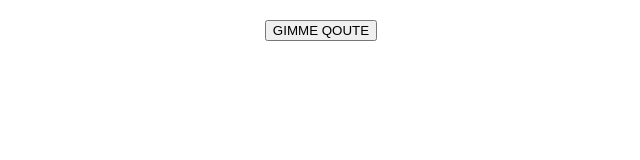
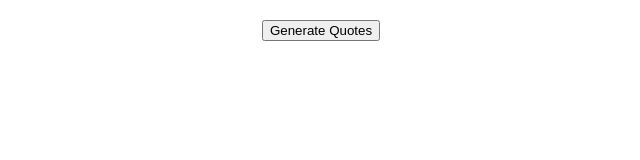
Before and after one commit to Mwagiru/Phase-3-frontend, a React (Create React App) app: page / in a window 1280 px wide. Shown: the top 160 px of the page, without its empty margins (319-959 px from the left). Built offline with nearby package versions, Linux system fonts and the light colour scheme.

Commit message:
Change button value

```diff
--- a/src/App.js
+++ b/src/App.js
@@ -34,7 +34,7 @@ const App = () => {
               <h2>{quotes}</h2>
             </div>
             <div className="quotebutton">
-              <button onClick={API}>GIMME QOUTE</button>
+              <button onClick={API}>Generate Quotes</button>
             </div>
           </div>
         </div>
```
